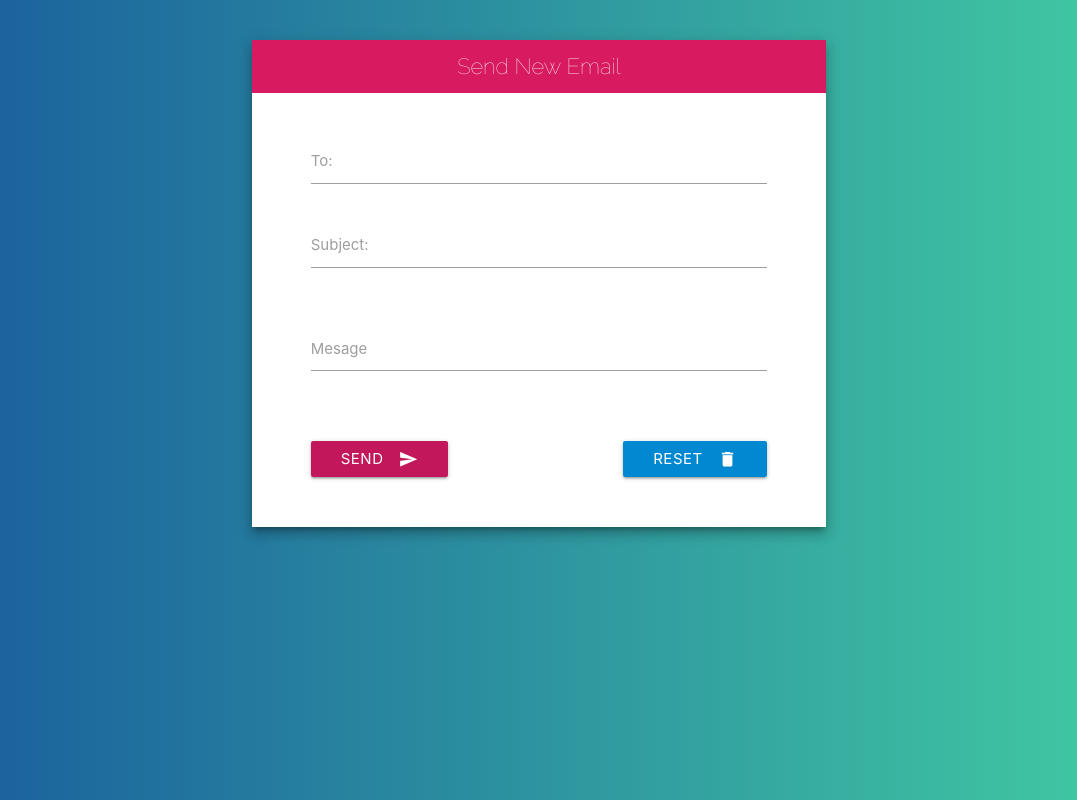
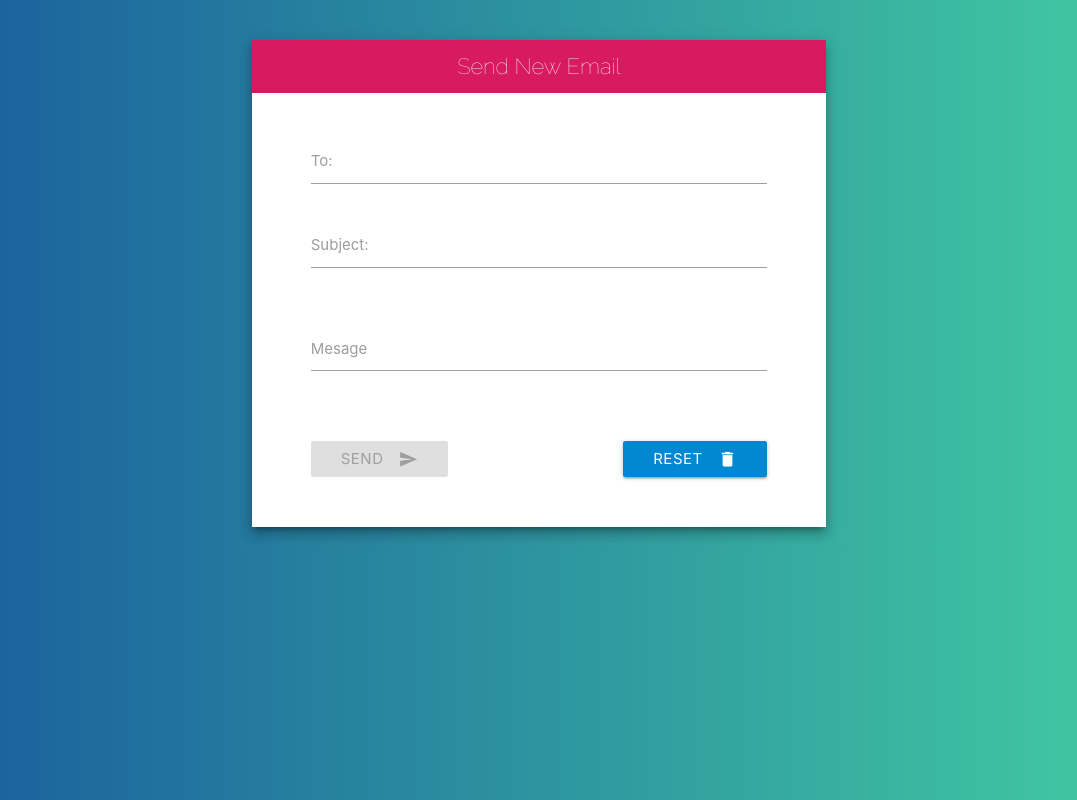
Before and after one commit to jerryjaner/Project3-SimulateEmailSendingWithForm, a plain HTML site: page index.html in a window 1280 px wide. Shown: the whole page, without its empty margins (101-1178 px from the left). Drawn offline with nearby package versions, Linux system fonts and the light colour scheme.

Commit message:
Kicking off the project

```diff
--- a/index.html
+++ b/index.html
@@ -36,6 +36,7 @@
                                 </div>
                             </div>
                             <div class="row" id="loaders">
+                                <img id="sent" src="img/mail.gif" width="180">
                                 <img id="spinner" src="img/spinner.gif" width="150">
                             </div>
                             <div class="row">
--- a/js/app.js
+++ b/js/app.js
@@ -0,0 +1,17 @@
+// Variable
+ const sendBtn = document.getElementById('sendBtn');
+
+// Event Listeners
+eventListeners();
+
+function eventListeners(){
+    // App Init
+    document.addEventListener('DOMContentLoaded',appInit);
+}
+
+
+
+// function
+function appInit(){
+    sendBtn.disabled = true;
+}
```
